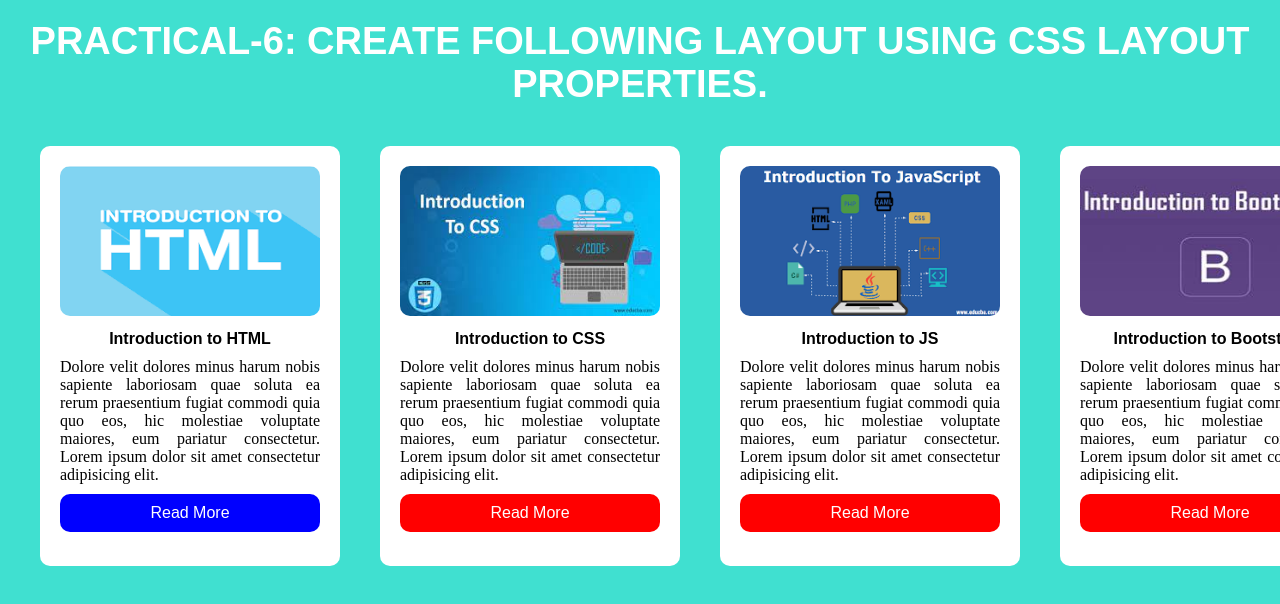
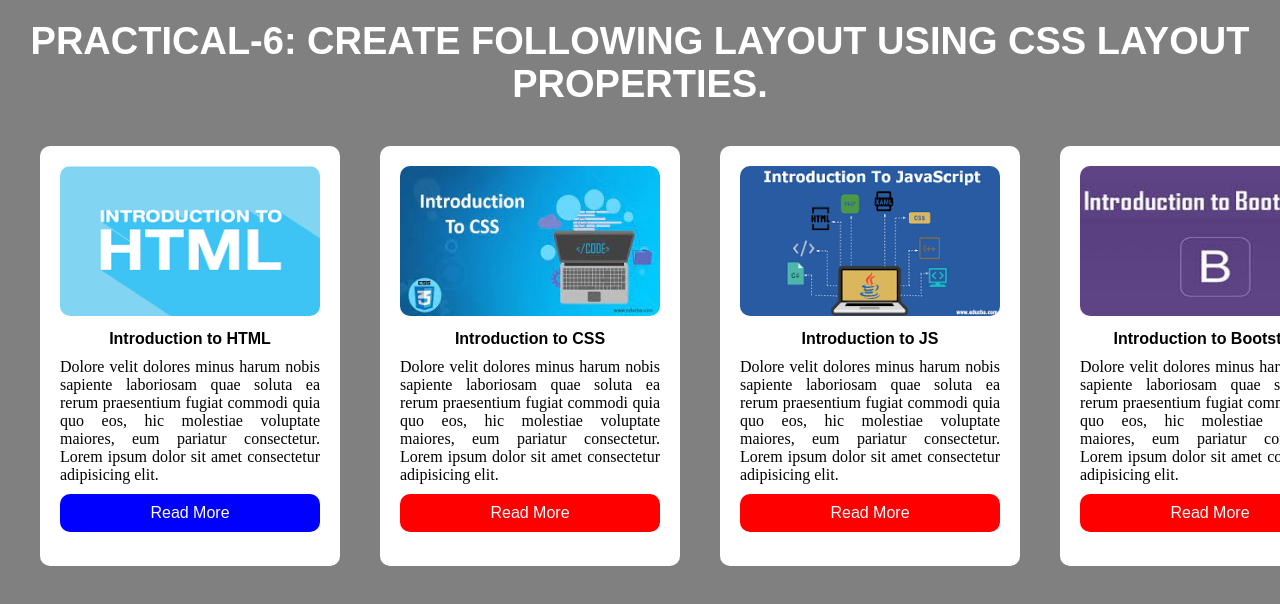
Before and after one commit to taruntyagi786/Assignment6-1, a plain HTML site: page index.html in a window 1280 px wide. Shown: the top 604 px of the page. Drawn offline with Linux system fonts and the light colour scheme.

Commit message:
Index.html file

```diff
--- a/index.html
+++ b/index.html
@@ -63,7 +63,7 @@
         }
     </style>
 </head>
-<body style="background-color:#40E0D0; text-align:center;">
+<body style="background-color:grey; text-align:justify;">
     <h1>PRACTICAL-6: CREATE FOLLOWING LAYOUT USING CSS LAYOUT PROPERTIES.</h1>
     <div id="container">
         <div class="box" >
```
